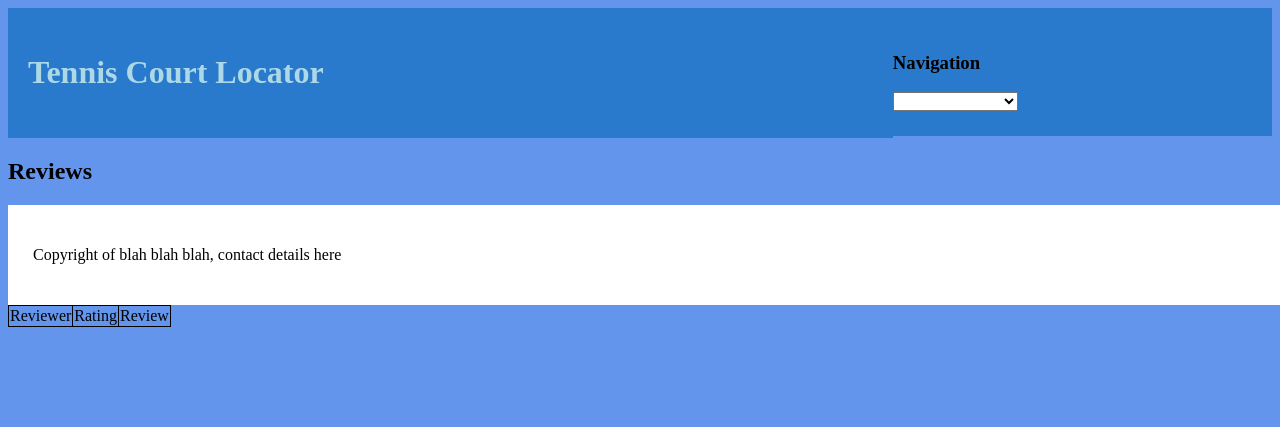
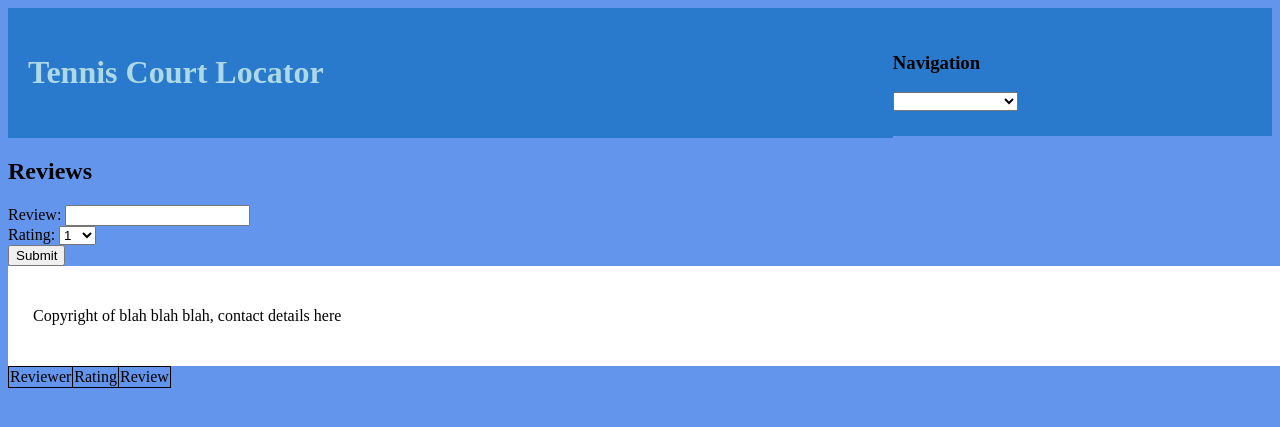
Before and after one commit to SamBlight/INB230, a PHP site: page /individual.php?id=1 in a window 1280 px wide; the page is wider, and only the part inside the window is pictured. Shown: the top 427 px of that part. Run offline with PHP 8.4, Linux system fonts and the light colour scheme; data that the repository does not hold is empty.

Commit message:
STYLE (◠‿◠)✌ START (◠‿◠✿) SBENU

```diff
--- a/individual.php
+++ b/individual.php
@@ -82,6 +82,26 @@ while ($row = $stmt->fetch(PDO::FETCH_ASSOC)) {
 			}
 			?>
 
+			<form id="review" method="post">
+				Review:
+				<input type="text" name="review"><br>
+				Rating:
+				<select name="rating">
+					<option name="1">1</option>
+					<option name="2">2</option>
+					<option name="3">3</option>
+					<option name="4">4</option>
+					<option name="5">5</option>
+					<option name="6">6</option>
+					<option name="7">7</option>
+					<option name="8">8</option>
+					<option name="9">9</option>
+					<option name="10">10</option>
+				</select><br>
+				<input type="submit" name="submit">
+			</form>
+
+
 		</div>
 		<div id="footer">
 		<p>Copyright of blah blah blah, contact details here</p>
--- a/searchresults.php
+++ b/searchresults.php
@@ -13,7 +13,6 @@
 		<meta property="og:url" content="https://villadukuh.files.wordpress.com/2011/05/tennisview3.jpg"/>
 		<meta property="og:description" content="Click to View the Search Results"/>
 		<meta property="og:type" content="article"/>
-		<meta name="viewport" content="width=device-width">
 	</head>
 	<body>
 
@@ -79,7 +78,7 @@
 			echo "<td>" . $Address . "</td>\n";
 			echo "<td>" . $NumbCourts . "</td>\n";
 			echo "</tr>\n";
-}
+		}
 ?>
 
 
```
